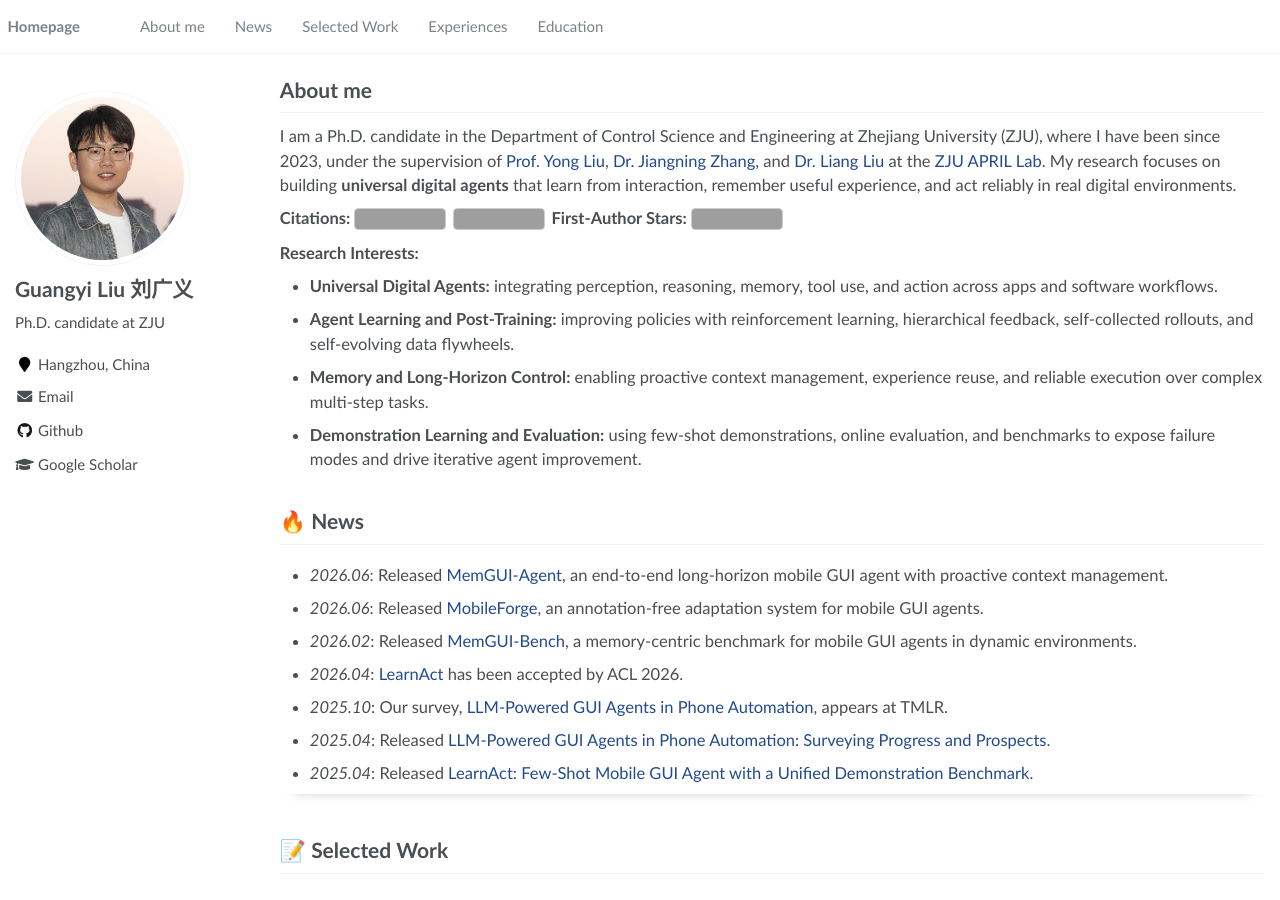
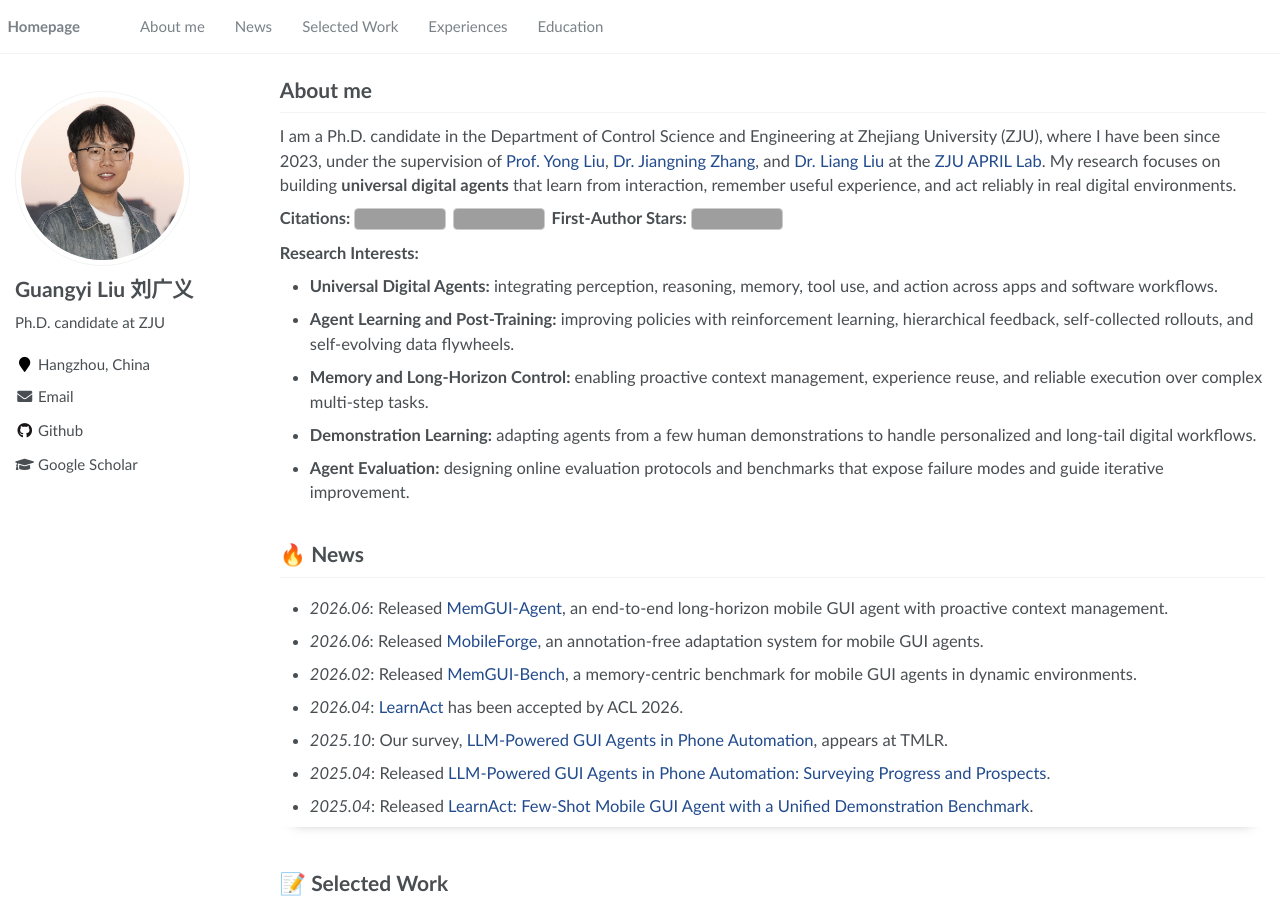
Before and after one commit to lgy0404/lgy0404.github.io, a Jekyll site: the page built from _pages/about.md, in a window 1280 px wide and 900 px high. Built offline with Jekyll 4.4.1, drawn with Linux system fonts in a browser that asks for light colours; comment, search, counter and statistics services are not loaded; grey boxes are pictures that could not be loaded.

Commit message:
style: separate demonstration learning and evaluation interests

```diff
--- a/_pages/about.md
+++ b/_pages/about.md
@@ -196,7 +196,8 @@ I am a Ph.D. candidate in the Department of Control Science and Engineering at Z
 - **Universal Digital Agents:** integrating perception, reasoning, memory, tool use, and action across apps and software workflows.
 - **Agent Learning and Post-Training:** improving policies with reinforcement learning, hierarchical feedback, self-collected rollouts, and self-evolving data flywheels.
 - **Memory and Long-Horizon Control:** enabling proactive context management, experience reuse, and reliable execution over complex multi-step tasks.
-- **Demonstration Learning and Evaluation:** using few-shot demonstrations, online evaluation, and benchmarks to expose failure modes and drive iterative agent improvement.
+- **Demonstration Learning:** adapting agents from a few human demonstrations to handle personalized and long-tail digital workflows.
+- **Agent Evaluation:** designing online evaluation protocols and benchmarks that expose failure modes and guide iterative improvement.
 
 <span class='anchor' id='news'></span>
 # 🔥 News
```
